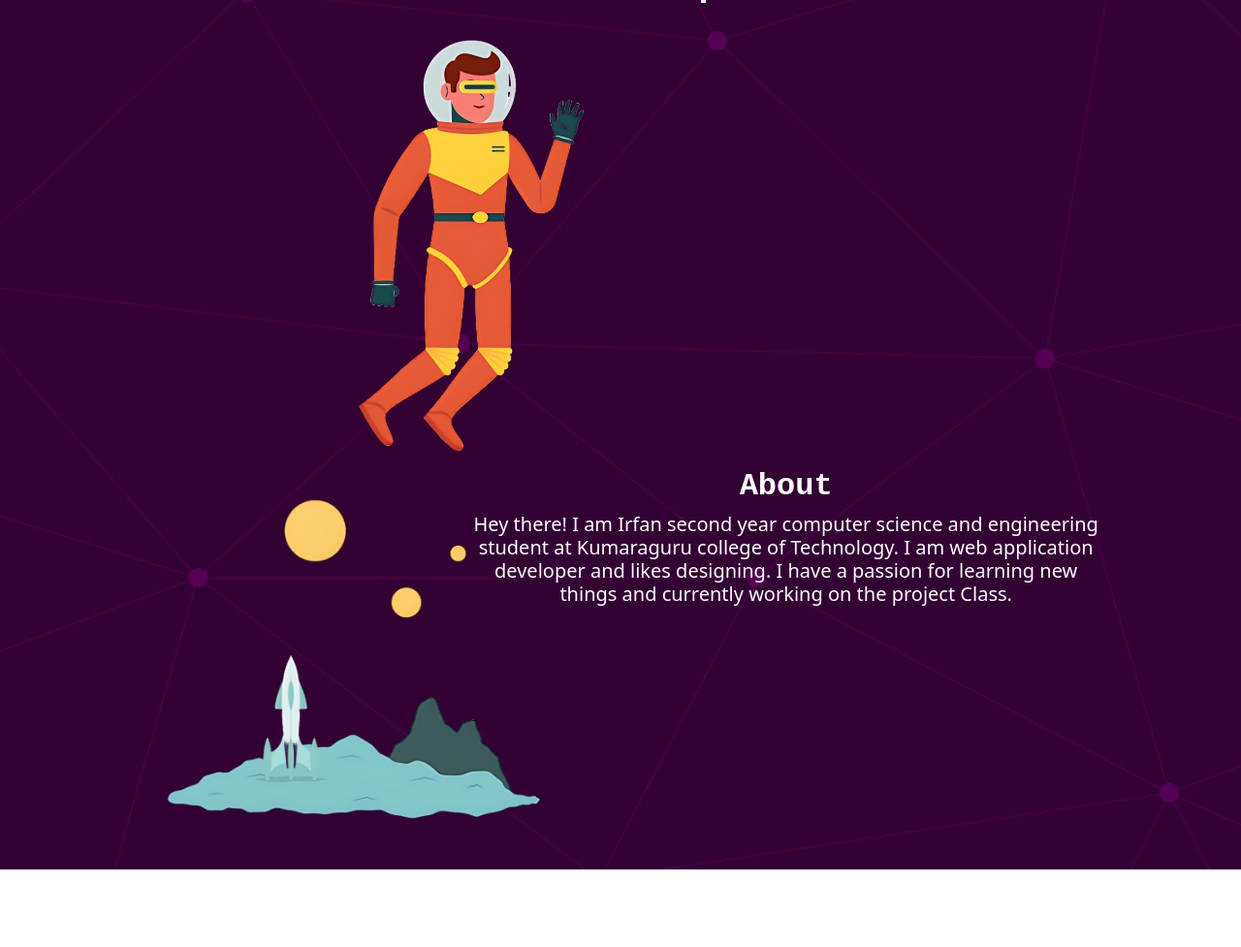
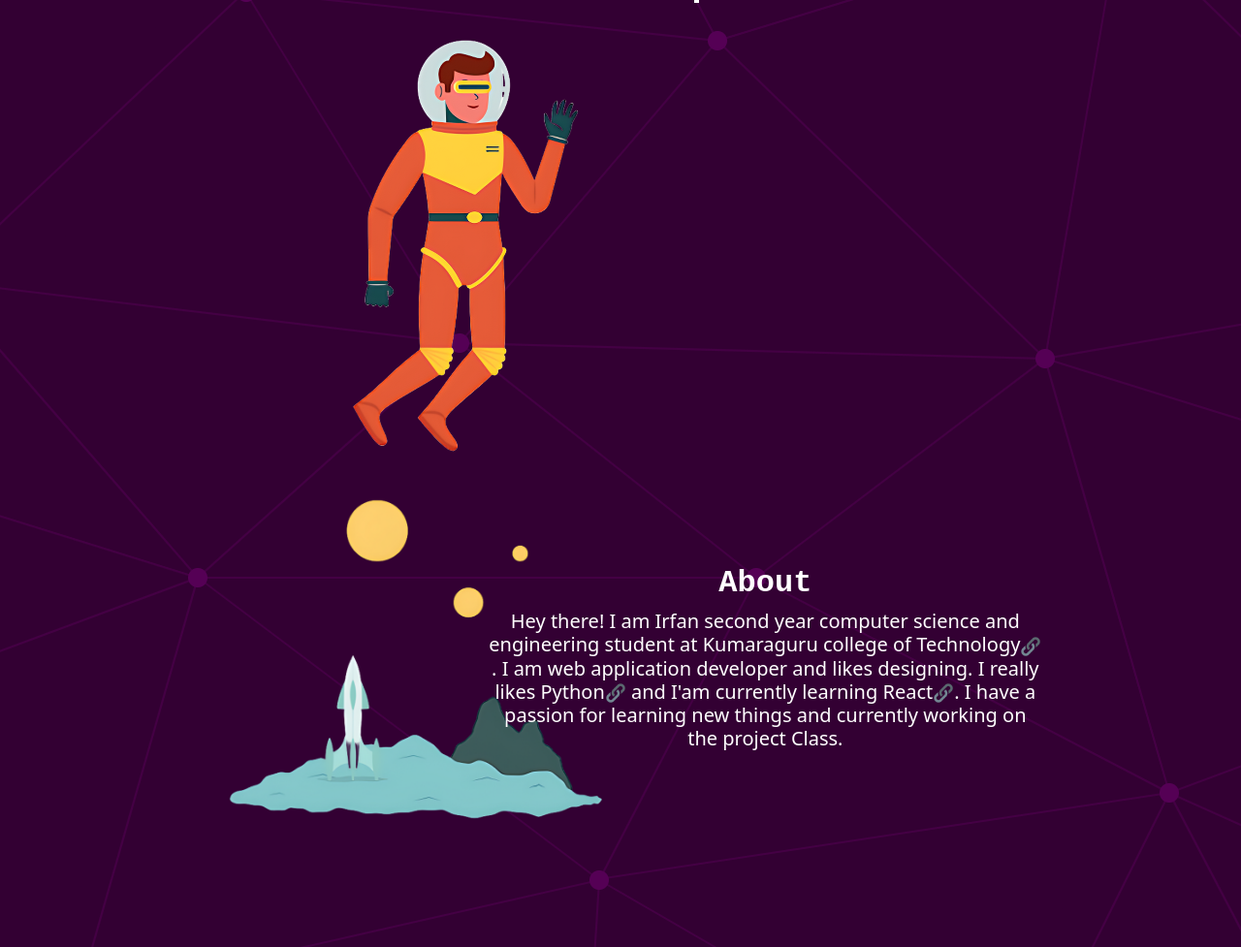
Before and after one commit to irfan-29/irfan-portfolio-server, a website: page index.html in a window 1280 px wide. Shown: the part 168-1145 px from the top of the page at 97% size. Before the commit the page ends 1065 px from the top, so only its background shows below. Drawn offline with nearby package versions, Linux system fonts and the light colour scheme.

Commit message:
mobile changes-3

```diff
--- a/index.html
+++ b/index.html
@@ -40,13 +40,13 @@
 </section>
 
   <section>
-  <div class="row" style="width: 80%; margin: 0 10%;">
+  <div class="row abt">
     <div class="col-lg-4 col-md-12 col-sm-12">
       <img class="img2" src="images/landing.png">
     </div>
-    <div class="col-lg-8 col-md-12 col-sm-12">
+    <div class="abt-2 col-lg-8 col-md-12 col-sm-12">
       <h2>About</h2>
-      <h5>Hey there! I am Irfan second year computer science and engineering student at Kumaraguru college of Technology. I am web application developer and likes designing. I have a passion for learning new things and currently working on the project Class.</h5>
+      <h5>Hey there! I am Irfan second year computer science and engineering student at <a href="https://www.kct.ac.in/"> Kumaraguru college of Technology<img style="width:22px;" src="images/url.png">.</a> I am web application developer and likes designing. I really likes <a href="https://www.python.org/">Python<img style="width:22px;" src="images/url.png"></a> and I'am currently learning <a href="https://reactjs.org/">React<img style="width:22px;" src="images/url.png">.</a> I have a passion for learning new things and currently working on the project Class.</h5>
     </div>
   </div>
 </section>
--- a/public/css/styles.css
+++ b/public/css/styles.css
@@ -13,6 +13,16 @@ h5{
   color: white;
   font-weight: 400;
 }
+a{
+  text-decoration: none;
+  color: white;
+}
+.navbar a:hover, a:hover, h2:hover{
+  color: #ff4c68;
+}
+/* a:hover{
+  color: #ff4c68;
+} */
 .container {
     max-width: 960px;
     margin: 0 auto;
@@ -33,6 +43,7 @@ h5{
     font-weight: 400;
     color: #fff;
 }
+
 .logo {
     margin-right: 50px;
 }
@@ -93,6 +104,9 @@ h5{
 }
 }
 
+
+
+
 @media only screen and (max-width: 600px) {
   .menu {
       width: 100%;
@@ -120,8 +134,11 @@ h5{
     width: 280px;
   }
   .wrapper{
-    margin: 0 5%;
+    margin: 0 3.5%;
     max-height: 400px;
+  }
+  .abt{
+    margin: 0 3.5%;
   }
 }
 @media only screen and (min-width: 600px) {
@@ -132,6 +149,9 @@ h5{
     margin: 0 10%;
     max-height: 500px;
   }
+  .abt{
+    margin: 0 7%;
+  }
 }
 
 @media only screen and (min-width: 1200px) {
@@ -139,7 +159,14 @@ h5{
     height: 500px;
   }
   .wrapper{
-    margin: 0 25.5%;
+    margin: 0 25%;
     max-height: 550px;
   }
+  .abt{
+    margin: 0 15%;
+  }
+  .abt-2{
+    position: relative;
+    top: 100px;
+  }
 }
```
Also changed, not shown: public/images/link.png (added), public/images/url.png (added).
